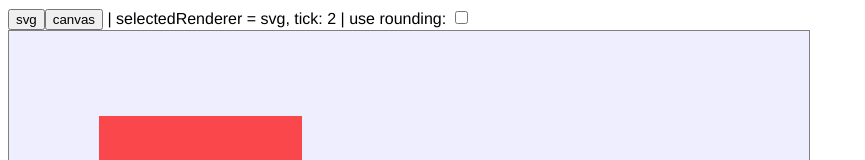
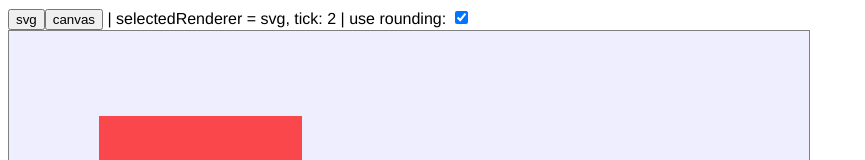
Before and after one commit to jabadia/vue-interactive-canvas, a Vue app: page / in a window 1280 px wide. Shown: the top 160 px of the page, without its empty margins (0-865 px from the left). Built offline with nearby package versions, Linux system fonts and the light colour scheme.

Commit message:
hover and selection

```diff
--- a/src/App.vue
+++ b/src/App.vue
@@ -29,7 +29,7 @@
         data() {
             return {
                 selectedRenderer: 'svg',
-                useRounding: false,
+                useRounding: true,
                 tick: 0,
                 timerId: null,
                 rectangles: [
--- a/src/components/InteractiveCanvas.vue
+++ b/src/components/InteractiveCanvas.vue
@@ -1,8 +1,10 @@
 <template>
     <canvas
-        ref="theCanvas"
-        width='800'
-        height='600'
+            ref="theCanvas"
+            width='800'
+            height='600'
+            @click="canvasClick"
+            @mousemove="canvasMouseMove"
     ></canvas>
 </template>
 
@@ -11,6 +13,11 @@
         props: {
             rectangles: Array,
             useRounding: Boolean,
+        },
+        data() {
+            return {
+                lastPos: {},
+            };
         },
         watch: {
             rectangles: {
@@ -23,6 +30,11 @@
                 this.render();
             },
         },
+        computed: {
+            canvasRect() {
+                return this.$refs.theCanvas.getBoundingClientRect();
+            },
+        },
         methods: {
             render() {
                 console.log('render canvas');
@@ -30,7 +42,7 @@
 
                 const ctx = this.$refs.theCanvas.getContext('2d');
                 ctx.resetTransform();
-                ctx.clearRect(0,0,800,600);
+                ctx.clearRect(0, 0, 800, 600);
 
                 const round = this.useRounding
                     ? n => Math.round(n)
@@ -38,12 +50,43 @@
 
                 this.rectangles.forEach(rect => {
                     ctx.fillStyle = rect.color;
+                    ctx.globalAlpha = this.isInside(this.lastPos, rect) ? 1 : 0.5;
                     ctx.fillRect(round(rect.x), round(rect.y), round(rect.width), round(rect.height));
+                    if( rect.selected ) {
+                        ctx.strokeStyle = 'black';
+                        ctx.setLineDash([5,5]);
+                        ctx.lineWidth = 5;
+                        ctx.strokeRect(round(rect.x), round(rect.y), round(rect.width), round(rect.height));
+                    }
+                    ctx.globalAlpha = 1;
                 });
+            },
+            isInside(pt, rect) {
+                return rect.x <= pt.x && pt.x <= rect.x + rect.width &&
+                    rect.y <= pt.y && pt.y <= rect.y + rect.height;
+            },
+            canvasClick(ev) {
+                const canvasRect = this.canvasRect;
+                const x = ev.clientX - canvasRect.x;
+                const y = ev.clientY - canvasRect.y;
+                console.log('clicked on canvas', x, y);
+                const clicked = this.rectangles.filter(rect => this.isInside({x, y}, rect));
+                if (clicked.length) {
+                    this.$emit('rect-selected', clicked[0]);
+                }
+            },
+            canvasMouseMove(ev) {
+                const canvasRect = this.canvasRect;
+                const x = ev.clientX - canvasRect.x;
+                const y = ev.clientY - canvasRect.y;
+                console.log('mousemove on canvas', x, y);
+                this.lastPos = {x, y};
+                this.render();
             },
         },
         mounted() {
-            this.$nextTick(this.render);
+            // this.$nextTick(this.render);
+            this.render();
         },
     };
 </script>
```
